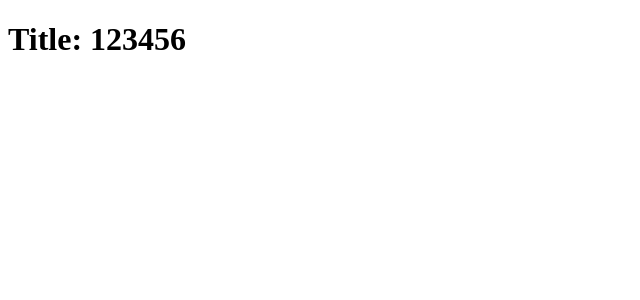
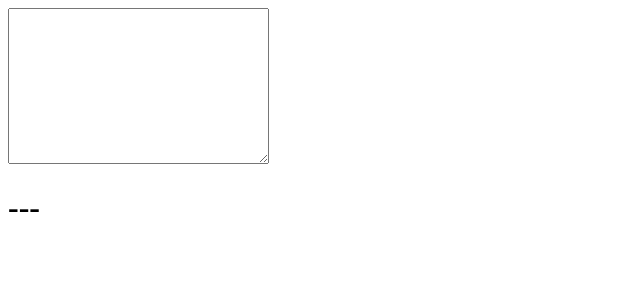
Before and after one commit to GregoryWilusz/ReactTraining, a React (Create React App) app: page / in a window 1280 px wide. Shown: the top 300 px of the page, without its empty margins (0-640 px from the left). Built offline with nearby package versions, Linux system fonts and the light colour scheme.

Commit message:
Added Lesson9

```diff
--- /dev/null
+++ b/src/Lesson9.js
@@ -0,0 +1,33 @@
+import React from 'react';
+class Lesson9 extends React.Component {
+    constructor(){
+        super();
+        this.state = {currentEvent: '---'}
+        this.update = this.update.bind(this)
+    }
+    update(e){
+        this.setState({currentEvent: e.type})
+    }
+    render() {
+        return (
+            <div>
+                <textarea
+                    onKeyPress={this.update}
+                    onCopy={this.update}
+                    onCut={this.update}
+                    onPaste={this.update}
+                    onFocus={this.update}
+                    onBlur={this.update}
+                    onDoubleClick={this.update}
+                    onTouchStart={this.update}
+                    onTouchMove={this.update}
+                    onTouchEnd={this.update}
+                    onClick={this.update}
+                    cols='30'
+                    rows='10'/>
+                <h1>{this.state.currentEvent}</h1>
+            </div>
+        )
+    }
+}
+export default Lesson9
--- a/src/index.js
+++ b/src/index.js
@@ -5,7 +5,8 @@
 // import App2 from './App2';
 // import App3 from "./App3";
 // import Lesson7 from "./Lesson7";
-import Lesson8 from "./Lesson8";
+//import Lesson8 from "./Lesson8";
+import Lesson9 from "./Lesson9";
 
 // ReactDOM.render(                    // używamy tego do renderowania komponentu... <app />
 //     <App cat={5}/>,   // to render that component in js format to the..
@@ -26,7 +27,11 @@
 //     <Lesson7 />,
 //     document.getElementById('root4')
 // )
+// ReactDOM.render(
+//     <Lesson8 />,
+//     document.getElementById('root5')
+// )
 ReactDOM.render(
-    <Lesson8 />,
-    document.getElementById('root5')
+    <Lesson9 />,
+    document.getElementById('root6')
 )
```
